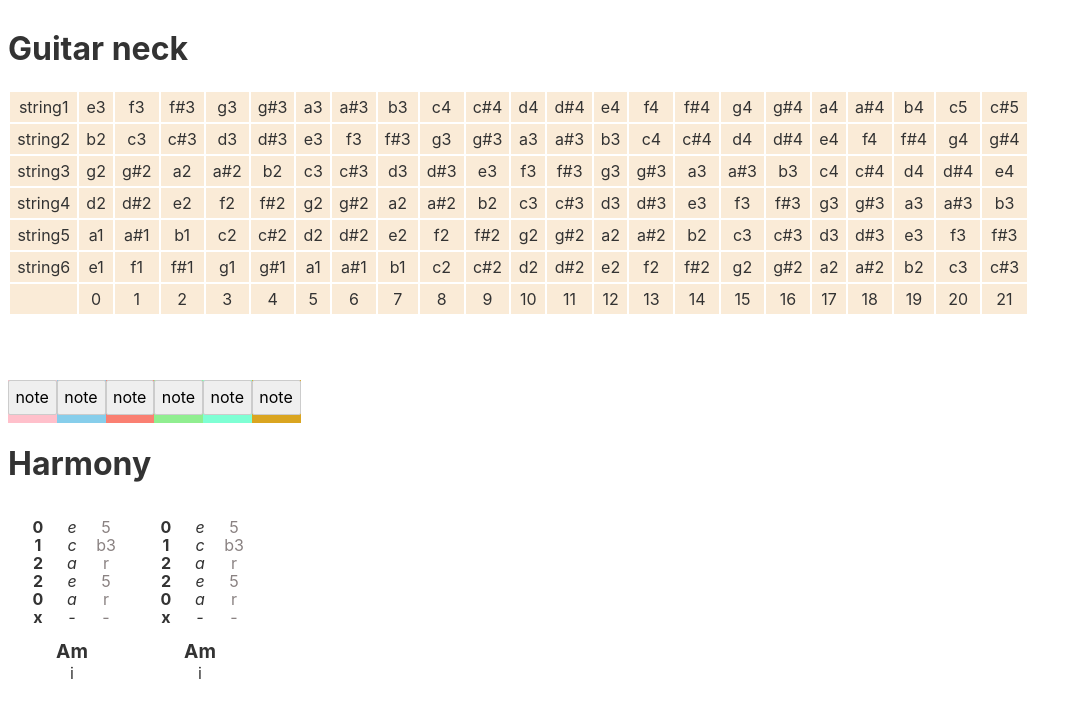
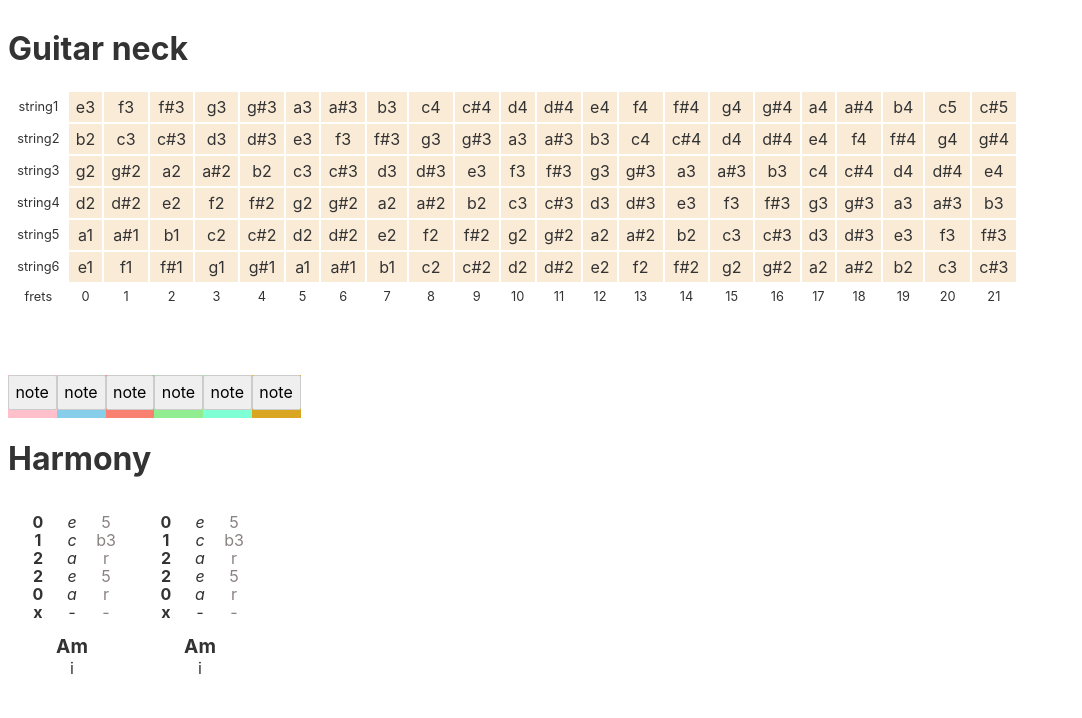
Before and after one commit to HEYROCKME/guitarSudoku, a Svelte app: page / in a window 1280 px wide. Shown: the top 718 px of the page, without its empty margins (0-1082 px from the left). Built offline with nearby package versions, Linux system fonts and the light colour scheme.

Commit message:
Updated class on fretboard cells

```diff
--- a/src/GuitarNeck.svelte
+++ b/src/GuitarNeck.svelte
@@ -16,7 +16,7 @@
   {#each guitarNeck as fretboard, i }
 
   <tr>
-      <td>string{i+1}</td>
+      <td class="utility">string{i+1}</td>
 
    {#each fretboard as note}
         <td class={note.classCSS}>{note.noteName}</td>
@@ -24,9 +24,9 @@
     </tr>
   {/each}
   <tr>
-    <td></td>
+    <td class="utility">frets</td>
     {#each displayFrets as frets, i}
-    <td>{i}</td>
+    <td class="utility">{i}</td>
     {/each}
   </tr>
 </table>
@@ -40,6 +40,10 @@
    background-color: antiquewhite;
  }
 
+ .utility {
+   background-color: transparent;
+   font-size: .8rem;
+ }
 
  .string-names {
    background-color: rgb(148, 141, 141);
```
